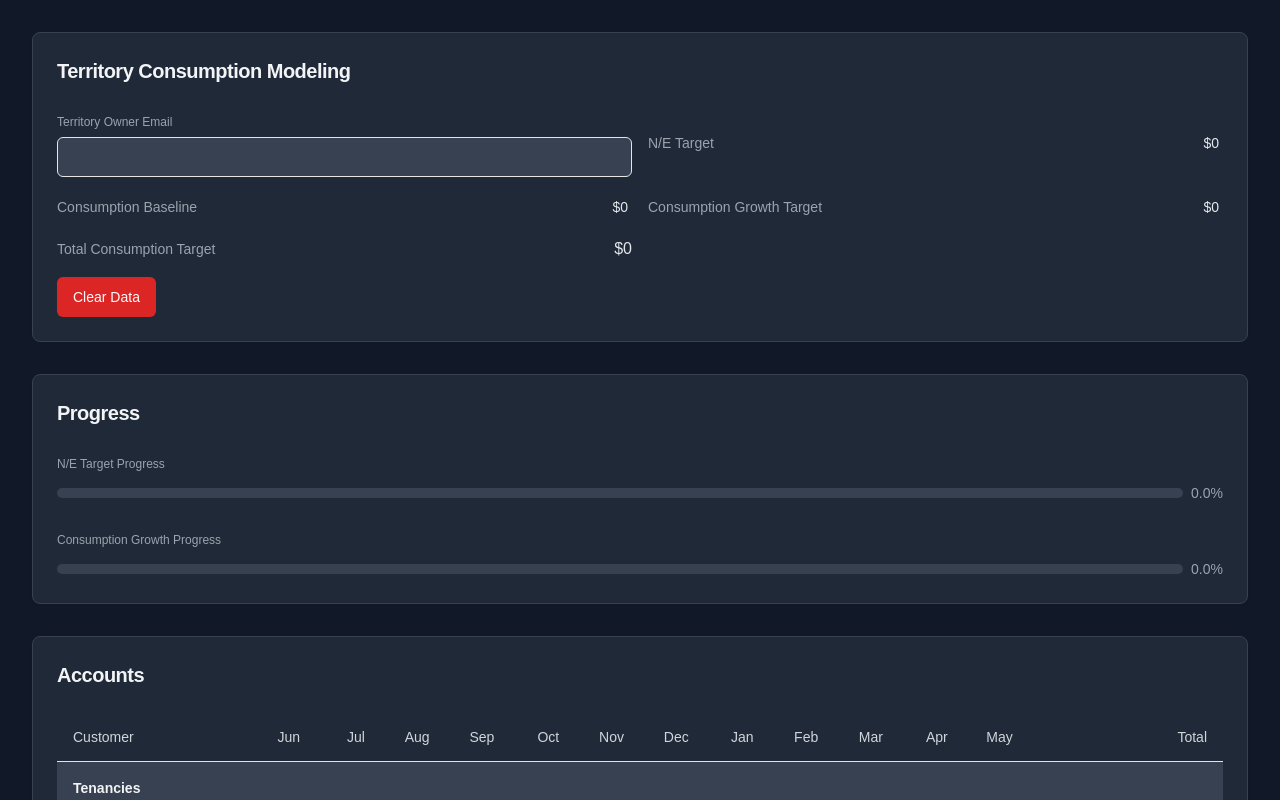
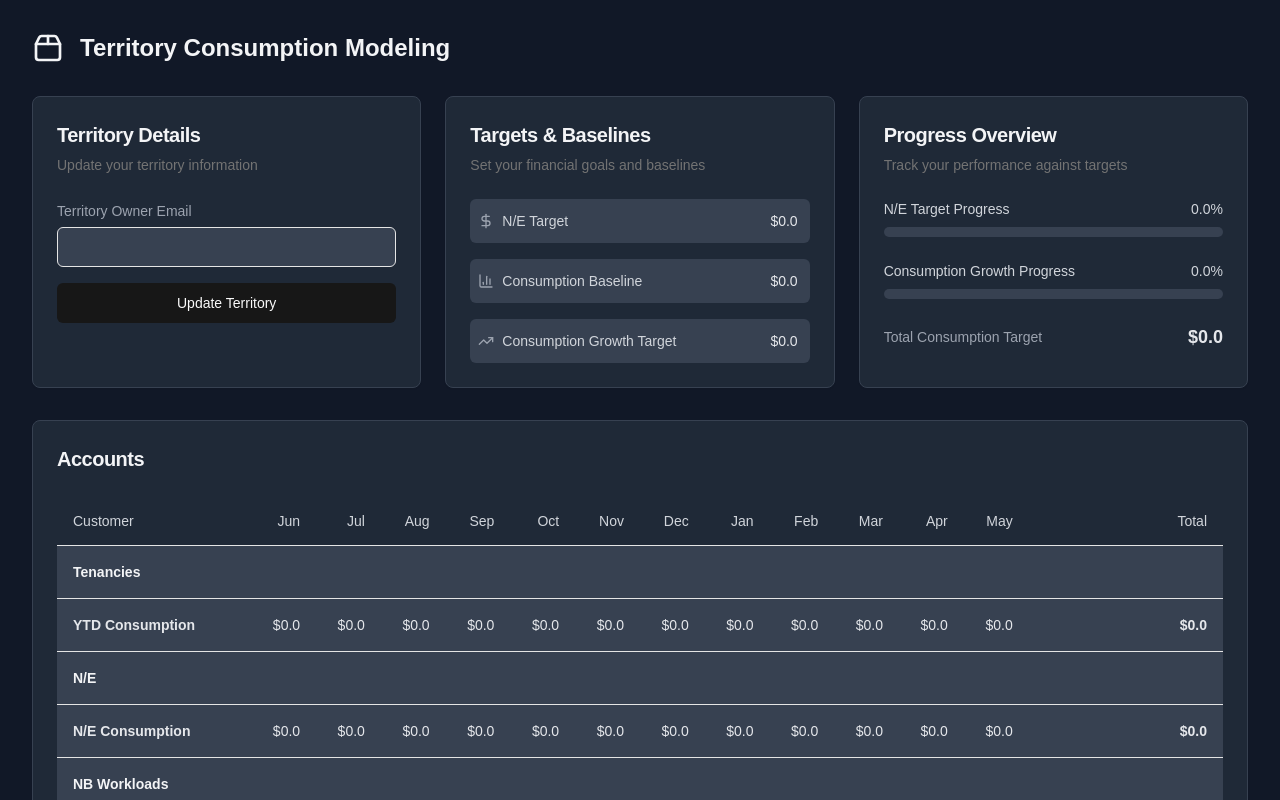
Before and after one commit to dsimpson42/Consumption-Dashboard, a Next.js app: page / in a window 1280 px wide. Shown: the top 800 px of the page. Built offline with nearby package versions, Linux system fonts and the light colour scheme.

Commit message:
Deployment errors

```diff
--- a/components/consumption-dashboard.tsx
+++ b/components/consumption-dashboard.tsx
@@ -3,13 +3,15 @@
 import React, { useState, useMemo, useRef, useEffect, useCallback } from "react"
 import debounce from 'lodash.debounce'
 import * as TableComponents from "@/components/ui/table"
-import { Card, CardContent, CardHeader, CardTitle } from "@/components/ui/card"
+import { Card, CardContent, CardHeader, CardTitle, CardDescription } from "@/components/ui/card"
 import { Input } from "@/components/ui/input"
 import { Label } from "@/components/ui/label"
 import { Button } from "@/components/ui/button"
 import { Popover, PopoverContent, PopoverTrigger } from "@/components/ui/popover"
+import { Tooltip, TooltipContent, TooltipProvider, TooltipTrigger } from "@/components/ui/tooltip"
 import Papa from 'papaparse'
 import { EditableMoneyCell } from "./editable-money-cell"
+import { Package2, DollarSign, TrendingUp, HelpCircle, BarChart3 } from 'lucide-react'
 
 type CSVRow = {
   [key: string]: string
@@ -151,6 +153,23 @@ export function Separator({ className = '' }: { className?: string }) {
   return <hr className={`border-t ${className}`} />;
 }
 
+function ProgressBar({ value, label, color }: { value: number, label: string, color: string }) {
+  return (
+    <div className="space-y-2">
+      <div className="flex justify-between">
+        <span className="text-sm font-medium text-gray-300">{label}</span>
+        <span className="text-sm font-medium text-gray-300">{value.toFixed(1)}%</span>
+      </div>
+      <div className="w-full bg-gray-700 rounded-full h-2.5">
+        <div
+          className={`h-2.5 rounded-full ${color}`}
+          style={{ width: `${Math.min(value, 100)}%` }}
+        ></div>
+      </div>
+    </div>
+  )
+}
+
 export default function ConsumptionDashboard() {
   const [dashboardData, setDashboardData] = useState<DashboardData>({
     territoryOwnerEmail: '',
@@ -165,6 +184,8 @@ export default function ConsumptionDashboard() {
   const [csvData, setCsvData] = useState('');
   const [neCsvData, setNeCsvData] = useState('');
   const [nbWorkloadsCsvData, setNbWorkloadsCsvData] = useState('');
+
+  const [email, setEmail] = useState('')
 
   const totalConsumptionTarget = useMemo(() => {
     return dashboardData.consumptionBaseline + dashboardData.consumptionGrowthTarget
@@ -218,13 +239,13 @@ export default function ConsumptionDashboard() {
     }, 0)
   }
 
-  const formatCurrency = (amount: number): string => {
-    if (amount === 0) return '-'
-    const inK = amount / 1000
-    if (inK >= 1000) {
-      return `${(inK / 1000).toFixed(1).replace(/\.0$/, '')}M`
-    }
-    return `${inK.toFixed(1).replace(/\.0$/, '')}k`
+  const formatMoney = (amount: number): string => {
+    return new Intl.NumberFormat('en-US', {
+      style: 'currency',
+      currency: 'USD',
+      notation: 'compact',
+      maximumFractionDigits: 1
+    }).format(amount)
   }
 
   const parseCurrencyInput = (value: string): number => {
@@ -481,14 +502,14 @@ export default function ConsumptionDashboard() {
     <TableComponents.TableRow className="bg-gray-700">
       <TableComponents.TableCell className="font-bold text-gray-200">{label}</TableComponents.TableCell>
       {months.map(month => (
-        <TableComponents.TableCell key={month} className="text-right text-gray-200">{formatCurrency(total[month])}</TableComponents.TableCell>
+        <TableComponents.TableCell key={month} className="text-right text-gray-200">{formatMoney(total[month])}</TableComponents.TableCell>
       ))}
-      <TableComponents.TableCell className="font-bold text-right text-gray-200">{formatCurrency(total.total)}</TableComponents.TableCell>
+      <TableComponents.TableCell className="font-bold text-right text-gray-200">{formatMoney(total.total)}</TableComponents.TableCell>
     </TableComponents.TableRow>
   );
 
   const InputPopover = ({ value, onChange, label }: InputPopoverProps) => {
-    const [inputValue, setInputValue] = useState(value !== undefined ? formatCurrency(value).replace(/[kM]$/, '') : '')
+    const [inputValue, setInputValue] = useState(value !== undefined ? formatMoney(value).replace(/[kM]$/, '') : '')
     const inputRef = useRef<HTMLInputElement>(null)
 
     useEffect(() => {
@@ -509,7 +530,7 @@ export default function ConsumptionDashboard() {
       <Popover>
         <PopoverTrigger asChild>
           <Button variant="ghost" className="w-full h-full p-0 font-normal">
-            {value !== undefined ? formatCurrency(value) : '-'}
+            {value !== undefined ? formatMoney(value) : '-'}
           </Button>
         </PopoverTrigger>
         <PopoverContent className="w-80">
@@ -538,97 +559,96 @@ export default function ConsumptionDashboard() {
 
   console.log('First row data:', existingSubscriptions[0]);
 
-  const formatMoney = (val: number): string => {
-    if (val >= 1000000) {
-      return `$${(val / 1000000).toFixed(1)}M`;
-    } else if (val >= 1000) {
-      return `$${(val / 1000).toFixed(0)}K`;
-    } else {
-      return `$${val.toFixed(0)}`;
-    }
-  };
+  return (
+    <div className="min-h-screen bg-gray-900 text-gray-100 p-4 md:p-8">
+      <header className="mb-8">
+        <div className="flex items-center space-x-4">
+          <Package2 size={32} />
+          <h1 className="text-2xl font-bold">Territory Consumption Modeling</h1>
+        </div>
+      </header>
 
-  return (
-    <div className="min-h-screen bg-gray-900 text-gray-100 p-8">
-      <Card className="bg-gray-800 border-gray-700 mb-8">
+      <div className="grid grid-cols-1 md:grid-cols-2 lg:grid-cols-3 gap-6 mb-8">
+        <Card className="bg-gray-800 border-gray-700">
           <CardHeader>
-          <CardTitle className="text-xl font-bold text-gray-100">Territory Consumption Modeling</CardTitle>
+            <CardTitle className="text-xl font-bold text-gray-100">Territory Details</CardTitle>
+            <CardDescription>Update your territory information</CardDescription>
           </CardHeader>
           <CardContent>
-          <div className="grid grid-cols-1 gap-4 md:grid-cols-2">
+            <div className="space-y-4">
               <div>
-              <Label htmlFor="territory-owner-email" className="text-xs font-medium text-gray-400">Territory Owner Email</Label>
+                <Label htmlFor="territory-owner-email" className="text-sm font-medium text-gray-400">Territory Owner Email</Label>
                 <Input
                   id="territory-owner-email"
-                value={dashboardData.territoryOwnerEmail}
-                onChange={(e) => handleDataChange('territoryOwnerEmail', e.target.value)}
+                  value={email}
+                  onChange={(e) => setEmail(e.target.value)}
                   className="mt-1 bg-gray-700 text-gray-100 text-sm"
                 />
               </div>
+              <Button onClick={() => handleDataChange('territoryOwnerEmail', email)} className="w-full">
+                Update Territory
+              </Button>
+            </div>
+          </CardContent>
+        </Card>
+
+        <Card className="bg-gray-800 border-gray-700">
+          <CardHeader>
+            <CardTitle className="text-xl font-bold text-gray-100">Targets & Baselines</CardTitle>
+            <CardDescription>Set your financial goals and baselines</CardDescription>
+          </CardHeader>
+          <CardContent>
+            <div className="space-y-4">
               <EditableMoneyCell
                 label="N/E Target"
                 value={dashboardData.neTarget}
                 onChange={(value: number) => handleDataChange('neTarget', value)}
-              className="text-gray-200" // Lighter text color
+                icon={<DollarSign size={16} />}
+                tooltip="New and Expansion revenue target"
               />
               <EditableMoneyCell
                 label="Consumption Baseline"
                 value={dashboardData.consumptionBaseline}
                 onChange={(value) => handleDataChange('consumptionBaseline', value)}
-              className="text-gray-200" // Lighter text color
+                icon={<BarChart3 size={16} />}
+                tooltip="Starting point for consumption"
               />
               <EditableMoneyCell
                 label="Consumption Growth Target"
                 value={dashboardData.consumptionGrowthTarget}
                 onChange={(value: number) => handleDataChange('consumptionGrowthTarget', value)}
-              className="text-gray-200" // Lighter text color
+                icon={<TrendingUp size={16} />}
+                tooltip="Target for consumption growth"
               />
-            <div className="flex justify-between items-center">
-              <span className="text-sm text-gray-400">Total Consumption Target</span>
-              <span className="text-gray-200">{formatMoney(totalConsumptionTarget)}</span>
-            </div>
-          </div>
-          <div className="mt-4">
-            <Button onClick={handleClearData} className="bg-red-600 hover:bg-red-700">
-              Clear Data
-            </Button>
             </div>
           </CardContent>
         </Card>
 
-      <Card className="bg-gray-800 border-gray-700 mb-8">
+        <Card className="bg-gray-800 border-gray-700">
           <CardHeader>
-          <CardTitle className="text-xl font-bold text-gray-100">Progress</CardTitle>
+            <CardTitle className="text-xl font-bold text-gray-100">Progress Overview</CardTitle>
+            <CardDescription>Track your performance against targets</CardDescription>
           </CardHeader>
           <CardContent>
             <div className="space-y-6">
-            <div>
-              <Label className="text-xs font-medium text-gray-400">N/E Target Progress</Label>
-              <div className="flex items-center mt-2">
-                <div className="w-full bg-gray-700 rounded-full h-2.5 mr-2">
-                  <div
-                    className="bg-blue-600 h-2.5 rounded-full"
-                    style={{ width: `${Math.min(neTargetProgress, 100)}%` }}
-                  ></div>
-                </div>
-                <span className="text-sm font-medium text-gray-400">{neTargetProgress.toFixed(1)}%</span>
-              </div>
-            </div>
-            <div>
-              <Label className="text-xs font-medium text-gray-400">Consumption Growth Progress</Label>
-              <div className="flex items-center mt-2">
-                <div className="w-full bg-gray-700 rounded-full h-2.5 mr-2">
-                  <div
-                    className="bg-green-600 h-2.5 rounded-full"
-                    style={{ width: `${Math.min(consumptionProgress, 100)}%` }}
-                  ></div>
-                </div>
-                <span className="text-sm font-medium text-gray-400">{consumptionProgress.toFixed(1)}%</span>
-              </div>
+              <ProgressBar
+                value={neTargetProgress}
+                label="N/E Target Progress"
+                color="bg-blue-600"
+              />
+              <ProgressBar
+                value={consumptionProgress}
+                label="Consumption Growth Progress"
+                color="bg-green-600"
+              />
+              <div className="flex justify-between items-center">
+                <span className="text-sm text-gray-400">Total Consumption Target</span>
+                <span className="text-lg font-bold text-gray-200">{formatMoney(totalConsumptionTarget)}</span>
               </div>
             </div>
           </CardContent>
         </Card>
+      </div>
 
       <Card className="bg-gray-800 border-gray-700 mb-8">
         <CardHeader>
@@ -655,11 +675,11 @@ export default function ConsumptionDashboard() {
                     <TableComponents.TableCell className="font-medium text-gray-200 sticky left-0 bg-gray-800 z-20">{subscription.customer}</TableComponents.TableCell>
                     {months.map((month) => (
                       <TableComponents.TableCell key={month} className="text-gray-300 text-right">
-                        {formatCurrency(subscription[month] as number)}
+                        {formatMoney(subscription[month] as number)}
                       </TableComponents.TableCell>
                     ))}
                     <TableComponents.TableCell className="font-bold text-gray-100 sticky right-0 bg-gray-800 z-20 text-right">
-                      {formatCurrency(calculateTotal(subscription as Record<string, string | number>))}
+                      {formatMoney(calculateTotal(subscription as Record<string, string | number>))}
                     </TableComponents.TableCell>
                   </TableComponents.TableRow>
                 ))}
@@ -683,7 +703,7 @@ export default function ConsumptionDashboard() {
                         </div>
                         <div className="flex flex-col mt-2">
                           <Label htmlFor={`ne-amount-${index}`} className="text-xs font-medium text-gray-400">N/E Amount</Label>
-                          <span id={`ne-amount-${index}`} className="text-xs text-gray-300">{formatCurrency(Number(subscription.neAmount) || 0)}</span>
+                          <span id={`ne-amount-${index}`} className="text-xs text-gray-300">{formatMoney(Number(subscription.neAmount) || 0)}</span>
                         </div>
                       </div>
                     </TableComponents.TableCell>
@@ -697,7 +717,7 @@ export default function ConsumptionDashboard() {
                     </TableComponents.TableCell>
                     ))}
                     <TableComponents.TableCell className="font-bold text-gray-100 sticky right-0 bg-gray-800 z-20 text-right">
-                      {formatCurrency(calculateTotal(subscription as Record<string, string | number>))}
+                      {formatMoney(calculateTotal(subscription as Record<string, string | number>))}
                     </TableComponents.TableCell>
                   </TableComponents.TableRow>
                 ))}
@@ -720,7 +740,7 @@ export default function ConsumptionDashboard() {
                         />
                       </TableComponents.TableCell>
                     ))}
-                    <TableComponents.TableCell className="font-bold text-gray-100 sticky right-0 bg-gray-800 z-20 text-right">{formatCurrency(calculateTotal(subscription as Record<string, string | number>))}</TableComponents.TableCell>
+                    <TableComponents.TableCell className="font-bold text-gray-100 sticky right-0 bg-gray-800 z-20 text-right">{formatMoney(calculateTotal(subscription as Record<string, string | number>))}</TableComponents.TableCell>
                   </TableComponents.TableRow>
                 ))}
                 {renderSubtotalRow(nbWorkloadsTotal, "NB Workload Consumption")}
@@ -731,9 +751,9 @@ export default function ConsumptionDashboard() {
                 <TableComponents.TableRow className="bg-gray-600 font-bold">
                   <TableComponents.TableCell className="text-gray-100">Total Modeled Consumption</TableComponents.TableCell>
                   {months.map(month => (
-                    <TableComponents.TableCell key={month} className="text-gray-100 text-right">{formatCurrency(totalConsumption[month] as number)}</TableComponents.TableCell>
+                    <TableComponents.TableCell key={month} className="text-gray-100 text-right">{formatMoney(totalConsumption[month] as number)}</TableComponents.TableCell>
                   ))}
-                  <TableComponents.TableCell className="text-gray-100 text-right">{formatCurrency(totalConsumption.total as number)}</TableComponents.TableCell>
+                  <TableComponents.TableCell className="text-gray-100 text-right">{formatMoney(totalConsumption.total as number)}</TableComponents.TableCell>
                 </TableComponents.TableRow>
                 <TableComponents.TableRow>
                   <TableComponents.TableCell className="font-medium text-gray-200 sticky left-0 bg-gray-800 z-20">
@@ -741,24 +761,23 @@ export default function ConsumptionDashboard() {
                   </TableComponents.TableCell>
                   {months.map((month) => (
                     <TableComponents.TableCell key={month} className="text-gray-300 font-bold text-right">
-                      {formatCurrency(totalConsumptionTargetRow[month] as number)}
+                      {formatMoney(totalConsumptionTargetRow[month] as number)}
                     </TableComponents.TableCell>
                   ))}
                   <TableComponents.TableCell className="font-bold text-gray-100 sticky right-0 bg-gray-800 z-20 text-right">
-                    {formatCurrency(totalConsumptionTargetRow.total as number)}
+                    {formatMoney(totalConsumptionTargetRow.total as number)}
                   </TableComponents.TableCell>
                 </TableComponents.TableRow>
                 <TableComponents.TableRow className="bg-gray-700">
                   <TableComponents.TableCell className="font-medium text-gray-100 sticky left-0 bg-gray-700 z-20">
-                                    {(gapToGoal as GapToGoal).customer}
-                  </TableComponents.TableCell>
+                                    {(gapToGoal as GapToGoal).customer}                  </TableComponents.TableCell>
                   {months.map((month) => (
                     <TableComponents.TableCell key={month} className="text-gray-100 font-bold text-right">
-                      {formatCurrency(Number((gapToGoal as GapToGoal)[month]) || 0)}
+                      {formatMoney(Number((gapToGoal as GapToGoal)[month]) || 0)}
                     </TableComponents.TableCell>
                   ))}
                   <TableComponents.TableCell className="font-bold text-gray-100 sticky right-0 bg-gray-700 z-20 text-right">
-                    {formatCurrency(Number((gapToGoal as GapToGoal).total) || 0)}
+                    {formatMoney(Number((gapToGoal as GapToGoal).total) || 0)}
                   </TableComponents.TableCell>
                 </TableComponents.TableRow>
               </TableComponents.TableBody>
@@ -766,6 +785,12 @@ export default function ConsumptionDashboard() {
           </div>
         </CardContent>
       </Card>
+
+      <div className="mt-4">
+        <Button onClick={handleClearData} className="bg-red-600 hover:bg-red-700">
+          Clear Data
+        </Button>
+      </div>
     </div>
   )
 }
--- a/components/editable-money-cell.tsx
+++ b/components/editable-money-cell.tsx
@@ -1,27 +1,36 @@
-import React, { useState } from 'react';
-import { Input } from "./ui/input";
-import { Button } from "./ui/button";
-import { Popover, PopoverContent, PopoverTrigger } from "./ui/popover";
+import React, { useState, useRef, useEffect } from 'react';
+import { Input } from "@/components/ui/input";
+import { Button } from "@/components/ui/button";
+import { Popover, PopoverContent, PopoverTrigger } from "@/components/ui/popover";
+import { Tooltip, TooltipContent, TooltipProvider, TooltipTrigger } from "@/components/ui/tooltip";
 
 interface EditableMoneyCellProps {
   value: number;
   onChange: (value: number) => void;
   label?: string;
   className?: string;
+  icon?: React.ReactNode;
+  tooltip?: string;
 }
 
-export function EditableMoneyCell({ value, onChange, label, className }: EditableMoneyCellProps) {
+export function EditableMoneyCell({ value, onChange, label, className, icon, tooltip }: EditableMoneyCellProps) {
   const [isEditing, setIsEditing] = useState(false);
   const [tempValue, setTempValue] = useState(value.toString());
+  const inputRef = useRef<HTMLInputElement>(null);
+
+  useEffect(() => {
+    if (isEditing && inputRef.current) {
+      inputRef.current.focus();
+    }
+  }, [isEditing]);
 
   const formatMoney = (val: number): string => {
-    if (val >= 1000000) {
-      return `$${(val / 1000000).toFixed(1)}M`;
-    } else if (val >= 1000) {
-      return `$${(val / 1000).toFixed(0)}K`;
-    } else {
-      return `$${val.toFixed(0)}`;
-    }
+    return new Intl.NumberFormat('en-US', {
+      style: 'currency',
+      currency: 'USD',
+      notation: 'compact',
+      maximumFractionDigits: 1
+    }).format(val);
   };
 
   const handleSave = () => {
@@ -31,34 +40,47 @@ export function EditableMoneyCell({ value, onChange, label, className }: Editabl
   };
 
   return (
-    <div className="flex items-center justify-between">
-      {label && <span className="text-sm text-gray-400">{label}</span>}
+    <div className={`flex items-center justify-between p-2 bg-gray-700 rounded-md ${className}`}>
+      <div className="flex items-center space-x-2">
+        {icon && <span className="text-gray-400">{icon}</span>}
+        <span className="text-sm text-gray-300">{label}</span>
+      </div>
+      <TooltipProvider>
+        <Tooltip>
+          <TooltipTrigger asChild>
             <Popover open={isEditing} onOpenChange={setIsEditing}>
               <PopoverTrigger asChild>
-          <Button variant="ghost" className={`p-1 h-auto font-normal ${className}`}>
+                <Button variant="ghost" className="p-1 h-auto font-normal text-gray-200">
                   {formatMoney(value)}
                 </Button>
               </PopoverTrigger>
-        <PopoverContent className="w-80">
+              <PopoverContent className="w-80 bg-gray-800 border-gray-700">
                 <div className="grid gap-4">
                   <div className="space-y-2">
-              <h4 className="font-medium leading-none">{label || 'Edit Value'}</h4>
-              <p className="text-sm text-muted-foreground">
+                    <h4 className="font-medium leading-none text-gray-200">{label || 'Edit Value'}</h4>
+                    <p className="text-sm text-gray-400">
                       Enter the new value (in dollars).
                     </p>
                   </div>
                   <div className="grid gap-2">
                     <Input
+                      ref={inputRef}
                       id="value"
                       value={tempValue}
-                onChange={(e: React.ChangeEvent<HTMLInputElement>) => setTempValue(e.target.value)}
-                className="bg-gray-700 text-gray-100"
+                      onChange={(e) => setTempValue(e.target.value)}
+                      className="bg-gray-700 text-gray-200"
                     />
                     <Button onClick={handleSave}>Save</Button>
                   </div>
                 </div>
               </PopoverContent>
             </Popover>
+          </TooltipTrigger>
+          <TooltipContent>
+            <p>{tooltip}</p>
+          </TooltipContent>
+        </Tooltip>
+      </TooltipProvider>
     </div>
   );
 }
--- /dev/null
+++ b/components/ui/tooltip.tsx
@@ -0,0 +1,30 @@
+"use client"
+
+import * as React from "react"
+import * as TooltipPrimitive from "@radix-ui/react-tooltip"
+
+import { cn } from "@/lib/utils"
+
+const TooltipProvider = TooltipPrimitive.Provider
+
+const Tooltip = TooltipPrimitive.Root
+
+const TooltipTrigger = TooltipPrimitive.Trigger
+
+const TooltipContent = React.forwardRef<
+  React.ElementRef<typeof TooltipPrimitive.Content>,
+  React.ComponentPropsWithoutRef<typeof TooltipPrimitive.Content>
+>(({ className, sideOffset = 4, ...props }, ref) => (
+  <TooltipPrimitive.Content
+    ref={ref}
+    sideOffset={sideOffset}
+    className={cn(
+      "z-50 overflow-hidden rounded-md border bg-popover px-3 py-1.5 text-sm text-popover-foreground shadow-md animate-in fade-in-0 zoom-in-95 data-[state=closed]:animate-out data-[state=closed]:fade-out-0 data-[state=closed]:zoom-out-95 data-[side=bottom]:slide-in-from-top-2 data-[side=left]:slide-in-from-right-2 data-[side=right]:slide-in-from-left-2 data-[side=top]:slide-in-from-bottom-2",
+      className
+    )}
+    {...props}
+  />
+))
+TooltipContent.displayName = TooltipPrimitive.Content.displayName
+
+export { Tooltip, TooltipTrigger, TooltipContent, TooltipProvider }
--- a/package.json
+++ b/package.json
@@ -12,6 +12,7 @@
     "@radix-ui/react-label": "^2.1.0",
     "@radix-ui/react-popover": "^1.1.1",
     "@radix-ui/react-slot": "^1.1.0",
+    "@radix-ui/react-tooltip": "^1.1.2",
     "@types/lodash": "^4.17.9",
     "@types/lodash.debounce": "^4.0.9",
     "class-variance-authority": "^0.7.0",
@@ -34,6 +35,7 @@
     "eslint": "^8",
     "eslint-config-next": "14.2.13",
     "postcss": "^8",
+    "shadcn-ui": "^0.9.2",
     "tailwindcss": "^3.4.1",
     "typescript": "^5"
   }
```
Also changed, not shown: 1 other file (tests, documents, lock files or other folders). Lines whose indentation alone changed are shown as unchanged.
